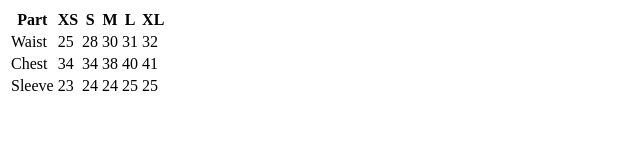
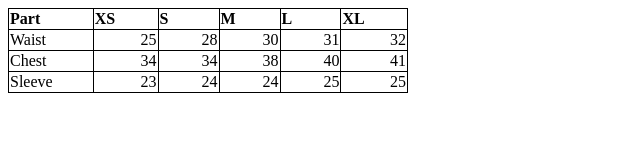
Before and after one commit to acciojob/myntra-size-chart-Smrutirani, a website: page main.html in a window 1280 px wide. Shown: the whole page, without its empty margins (0-640 px from the left). Drawn offline with Linux system fonts and the light colour scheme.

Commit message:
created a submission

```diff
--- a/main.html
+++ b/main.html
@@ -23,7 +23,7 @@
 		</thead>
 		<tbody>
 			<tr>
-				<td>Waist</td>
+				<td class="data">Waist</td>
 				<td>25</td>
 				<td>28</td>
 				<td>30</td>
@@ -31,7 +31,7 @@
 				<td>32</td>
 			</tr>
 			<tr>
-				<td>Chest</td>
+				<td class="data">Chest</td>
 				<td>34</td>
 				<td>34</td>
 				<td>38</td>
@@ -39,7 +39,7 @@
 				<td>41</td>
 			</tr>
 			<tr>
-				<td>Sleeve</td>
+				<td class="data">Sleeve</td>
 				<td>23</td>
 				<td>24</td>
 				<td>24</td>
--- a/script.js
+++ b/script.js
@@ -1,5 +1 @@
 //your code here
-
-table, th, td{
-	border: 1px solid black;
-}
--- a/styles.css
+++ b/styles.css
@@ -1,2 +1,20 @@
 
 /* Your CSS Code here. */
+table, th, td{
+	border: 1px solid black;
+	border-collapse: collapse;
+	width: 400px;
+/* 	padding-right: 40px;  */
+}
+th{
+	text-align: left;
+}
+/* .data{
+	text-align: left;
+}
+td{
+	text-align: right;
+} */
+td:not(.data){
+	text-align: right;
+}
```
